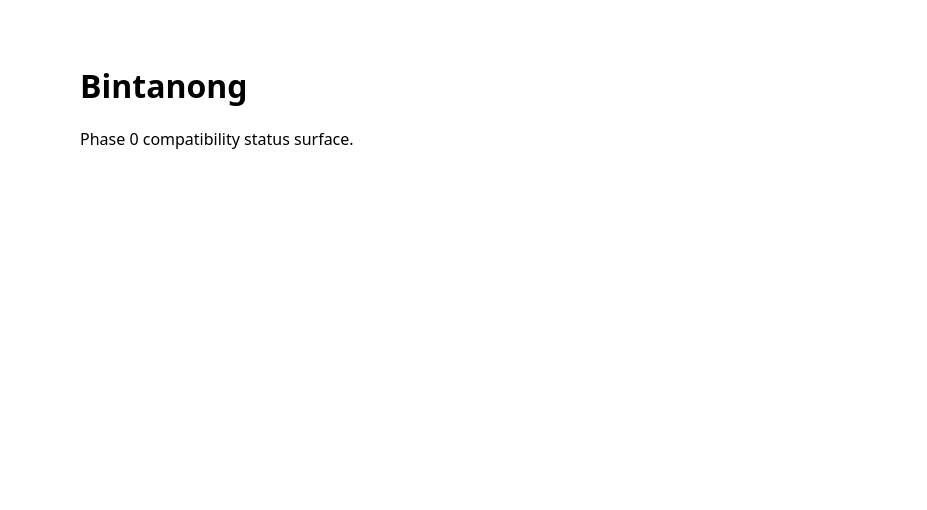
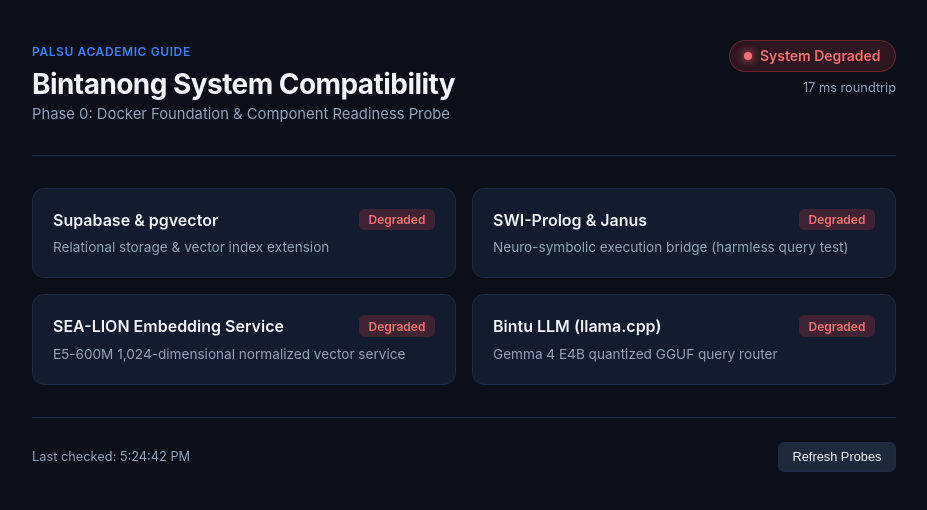
Before and after one commit to bintanong420/Bintanong, a Next.js app in the folder frontend/: page / in a window 1280 px wide. Shown: the top 510 px of the page, without its empty margins (176-1103 px from the left). Built offline with nearby package versions, Linux system fonts and the light colour scheme; no server answers.

Commit message:
feat(web): implement Next.js health proxy and component status surface

```diff
--- /dev/null
+++ b/frontend/app/api/health/route.ts
@@ -0,0 +1,51 @@
+import { NextResponse } from "next/server";
+
+export const dynamic = "force-dynamic";
+
+export async function GET() {
+  const apiUrl = process.env.API_INTERNAL_URL || "http://127.0.0.1:8000";
+  const start = performance.now();
+
+  try {
+    const res = await fetch(`${apiUrl}/health/ready`, {
+      cache: "no-store",
+      headers: { Accept: "application/json" },
+    });
+    const latency = Math.round(performance.now() - start);
+    const data = await res.json().catch(() => ({}));
+
+    return NextResponse.json(
+      {
+        status: data.status || (res.ok ? "ready" : "degraded"),
+        latency_ms: latency,
+        probes: data.probes || {
+          supabase: false,
+          janus: false,
+          embedding: false,
+          bintu: false,
+        },
+        errors: data.errors || {},
+      },
+      { status: res.status }
+    );
+  } catch (error) {
+    const latency = Math.round(performance.now() - start);
+    return NextResponse.json(
+      {
+        status: "degraded",
+        latency_ms: latency,
+        probes: {
+          api: false,
+          supabase: false,
+          janus: false,
+          embedding: false,
+          bintu: false,
+        },
+        errors: {
+          api: error instanceof Error ? error.message : "API service unreachable",
+        },
+      },
+      { status: 503 }
+    );
+  }
+}
--- a/frontend/app/page.tsx
+++ b/frontend/app/page.tsx
@@ -1,8 +1,121 @@
+"use client";
+
+import { useEffect, useState } from "react";
+
+interface ProbeData {
+  status: string;
+  latency_ms: number;
+  probes: Record<string, boolean>;
+  errors: Record<string, string>;
+}
+
 export default function Home() {
+  const [data, setData] = useState<ProbeData | null>(null);
+  const [loading, setLoading] = useState(true);
+  const [lastUpdated, setLastUpdated] = useState<string>("");
+
+  const checkHealth = async () => {
+    setLoading(true);
+    try {
+      const res = await fetch("/api/health");
+      const json = await res.json();
+      setData(json);
+    } catch (err) {
+      setData({
+        status: "offline",
+        latency_ms: 0,
+        probes: { api: false },
+        errors: { client: "Failed to connect to health surface proxy" },
+      });
+    } finally {
+      setLoading(false);
+      setLastUpdated(new Date().toLocaleTimeString());
+    }
+  };
+
+  useEffect(() => {
+    checkHealth();
+    const interval = setInterval(checkHealth, 10000);
+    return () => clearInterval(interval);
+  }, []);
+
+  const isReady = data?.status === "ready";
+
+  const components = [
+    {
+      id: "supabase",
+      name: "Supabase & pgvector",
+      desc: "Relational storage & vector index extension",
+      ok: data?.probes?.supabase ?? false,
+    },
+    {
+      id: "janus",
+      name: "SWI-Prolog & Janus",
+      desc: "Neuro-symbolic execution bridge (harmless query test)",
+      ok: data?.probes?.janus ?? false,
+    },
+    {
+      id: "embedding",
+      name: "SEA-LION Embedding Service",
+      desc: "E5-600M 1,024-dimensional normalized vector service",
+      ok: data?.probes?.embedding ?? false,
+    },
+    {
+      id: "bintu",
+      name: "Bintu LLM (llama.cpp)",
+      desc: "Gemma 4 E4B quantized GGUF query router",
+      ok: data?.probes?.bintu ?? false,
+    },
+  ];
+
   return (
-    <main>
-      <h1>Bintanong</h1>
-      <p>Phase 0 compatibility status surface.</p>
+    <main className="dashboard-container">
+      <header className="dashboard-header">
+        <div className="title-area">
+          <div className="brand-badge">PalSU Academic Guide</div>
+          <h1>Bintanong System Compatibility</h1>
+          <p className="subtitle">Phase 0: Docker Foundation & Component Readiness Probe</p>
+        </div>
+        <div className="global-status-card">
+          <div className={`status-pill ${isReady ? "status-ready" : "status-degraded"}`}>
+            <span className="indicator-dot" />
+            <span className="status-text">
+              {loading && !data ? "Checking..." : isReady ? "All Systems Ready" : "System Degraded"}
+            </span>
+          </div>
+          <div className="latency-info">
+            {data ? `${data.latency_ms} ms roundtrip` : "--"}
+          </div>
+        </div>
+      </header>
+
+      <section className="components-grid">
+        {components.map((comp) => (
+          <div key={comp.id} className={`component-card ${comp.ok ? "card-ok" : "card-fail"}`}>
+            <div className="card-top">
+              <span className="component-name">{comp.name}</span>
+              <span className={`badge ${comp.ok ? "badge-success" : "badge-error"}`}>
+                {comp.ok ? "Operational" : "Degraded"}
+              </span>
+            </div>
+            <p className="component-desc">{comp.desc}</p>
+            {data?.errors?.[comp.id] && (
+              <div className="error-box">
+                <code>{data.errors[comp.id]}</code>
+              </div>
+            )}
+          </div>
+        ))}
+      </section>
+
+      <footer className="dashboard-footer">
+        <div>
+          <span>Last checked: {lastUpdated || "never"}</span>
+        </div>
+        <button type="button" onClick={checkHealth} className="refresh-btn">
+          Refresh Probes
+        </button>
+      </footer>
     </main>
   );
 }
--- a/frontend/app/styles.css
+++ b/frontend/app/styles.css
@@ -1,15 +1,194 @@
 :root {
   color-scheme: light dark;
-  font-family: system-ui, sans-serif;
+  --bg-color: #0b0f19;
+  --card-bg: #131b2e;
+  --card-border: #1f2a44;
+  --text-main: #f1f5f9;
+  --text-muted: #94a3b8;
+  --accent-success: #10b981;
+  --accent-error: #ef4444;
+  --accent-primary: #3b82f6;
+  font-family: -apple-system, BlinkMacSystemFont, "Segoe UI", Roboto, Oxygen, Ubuntu, Cantarell, sans-serif;
 }
 
 body {
   margin: 0;
   min-height: 100vh;
+  background-color: var(--bg-color);
+  color: var(--text-main);
 }
 
-main {
-  margin: 4rem auto;
-  max-width: 48rem;
+.dashboard-container {
+  margin: 2.5rem auto;
+  max-width: 54rem;
   padding: 0 1.5rem;
 }
+
+.dashboard-header {
+  display: flex;
+  justify-content: space-between;
+  align-items: flex-start;
+  padding-bottom: 2rem;
+  border-bottom: 1px solid var(--card-border);
+  margin-bottom: 2rem;
+  flex-wrap: wrap;
+  gap: 1.5rem;
+}
+
+.brand-badge {
+  display: inline-block;
+  font-size: 0.75rem;
+  font-weight: 600;
+  text-transform: uppercase;
+  letter-spacing: 0.05em;
+  color: var(--accent-primary);
+  margin-bottom: 0.5rem;
+}
+
+h1 {
+  font-size: 1.75rem;
+  font-weight: 700;
+  margin: 0 0 0.25rem 0;
+  letter-spacing: -0.02em;
+}
+
+.subtitle {
+  margin: 0;
+  color: var(--text-muted);
+  font-size: 0.925rem;
+}
+
+.global-status-card {
+  display: flex;
+  flex-direction: column;
+  align-items: flex-end;
+  gap: 0.5rem;
+}
+
+.status-pill {
+  display: inline-flex;
+  align-items: center;
+  gap: 0.5rem;
+  padding: 0.4rem 0.9rem;
+  border-radius: 9999px;
+  font-size: 0.875rem;
+  font-weight: 600;
+}
+
+.status-ready {
+  background-color: rgba(16, 185, 129, 0.15);
+  color: #34d399;
+  border: 1px solid rgba(16, 185, 129, 0.3);
+}
+
+.status-degraded {
+  background-color: rgba(239, 68, 68, 0.15);
+  color: #f87171;
+  border: 1px solid rgba(239, 68, 68, 0.3);
+}
+
+.indicator-dot {
+  width: 8px;
+  height: 8px;
+  border-radius: 50%;
+  background-color: currentColor;
+  box-shadow: 0 0 8px currentColor;
+}
+
+.latency-info {
+  font-size: 0.8rem;
+  color: var(--text-muted);
+}
+
+.components-grid {
+  display: grid;
+  grid-template-columns: repeat(auto-fit, minmax(24rem, 1fr));
+  gap: 1rem;
+}
+
+.component-card {
+  background: var(--card-bg);
+  border: 1px solid var(--card-border);
+  border-radius: 0.75rem;
+  padding: 1.25rem;
+  transition: transform 0.15s ease, border-color 0.15s ease;
+}
+
+.component-card:hover {
+  transform: translateY(-2px);
+  border-color: #2b3a5d;
+}
+
+.card-top {
+  display: flex;
+  justify-content: space-between;
+  align-items: center;
+  margin-bottom: 0.5rem;
+}
+
+.component-name {
+  font-weight: 600;
+  font-size: 1rem;
+}
+
+.badge {
+  font-size: 0.75rem;
+  font-weight: 600;
+  padding: 0.2rem 0.6rem;
+  border-radius: 0.375rem;
+}
+
+.badge-success {
+  background-color: rgba(16, 185, 129, 0.2);
+  color: #34d399;
+}
+
+.badge-error {
+  background-color: rgba(239, 68, 68, 0.2);
+  color: #f87171;
+}
+
+.component-desc {
+  margin: 0;
+  font-size: 0.85rem;
+  color: var(--text-muted);
+  line-height: 1.4;
+}
+
+.error-box {
+  margin-top: 0.75rem;
+  padding: 0.5rem 0.75rem;
+  background: rgba(0, 0, 0, 0.3);
+  border-left: 2px solid var(--accent-error);
+  border-radius: 0.25rem;
+  font-size: 0.775rem;
+  color: #fca5a5;
+  overflow-x: auto;
+}
+
+.dashboard-footer {
+  display: flex;
+  justify-content: space-between;
+  align-items: center;
+  margin-top: 2rem;
+  padding-top: 1.5rem;
+  border-top: 1px solid var(--card-border);
+  font-size: 0.8rem;
+  color: var(--text-muted);
+}
+
+.refresh-btn {
+  background: #1e293b;
+  color: var(--text-main);
+  border: 1px solid var(--card-border);
+  padding: 0.4rem 0.85rem;
+  border-radius: 0.375rem;
+  cursor: pointer;
+  font-size: 0.8rem;
+  font-weight: 500;
+  transition: background 0.15s ease;
+}
+
+.refresh-btn:hover {
+  background: #334155;
+}
```
Also changed, not shown: frontend/tsconfig.json (+20 -4 lines), 1 other file (tests, documents, lock files or other folders).
